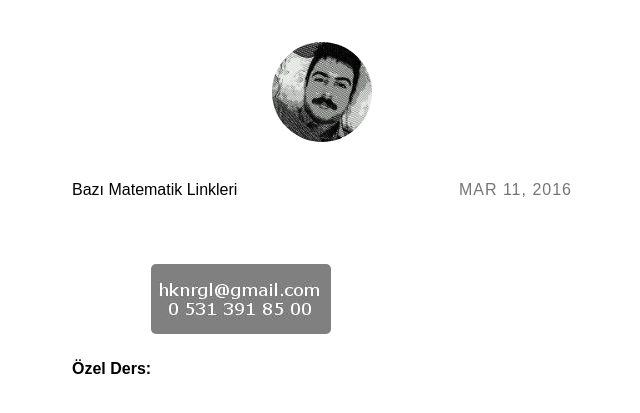
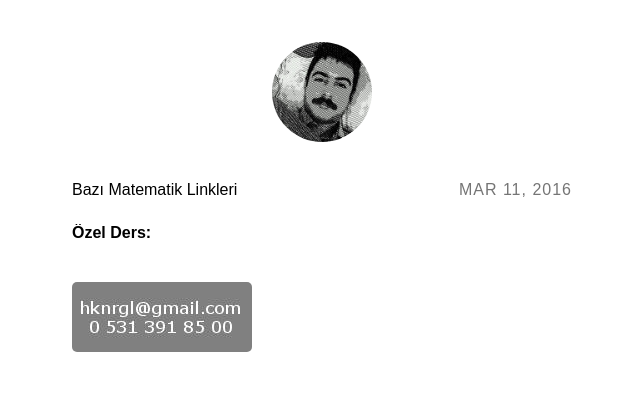
Before and after one commit to hakanergul/hakanergul.github.io, a Jekyll site: the page built from index.html, in a window 1280 px wide. Shown: the top 413 px of the page, without its empty margins (318-958 px from the left). Built offline with Jekyll 4.4.1, drawn with Linux system fonts in a browser that asks for light colours; some web fonts are replaced.

Commit message:
Update index.html

```diff
--- a/index.html
+++ b/index.html
@@ -25,7 +25,7 @@ layout: default
 		<li>
 
 			<div class="title">
-				<b>Özel Ders:</b><img src="{{ site.baseurl }}/assets/cellph.jpg">
+				<b>Özel Ders:</b><br><img src="{{ site.baseurl }}/assets/cellph.jpg">
 			</div>
 		</li>
 
```
